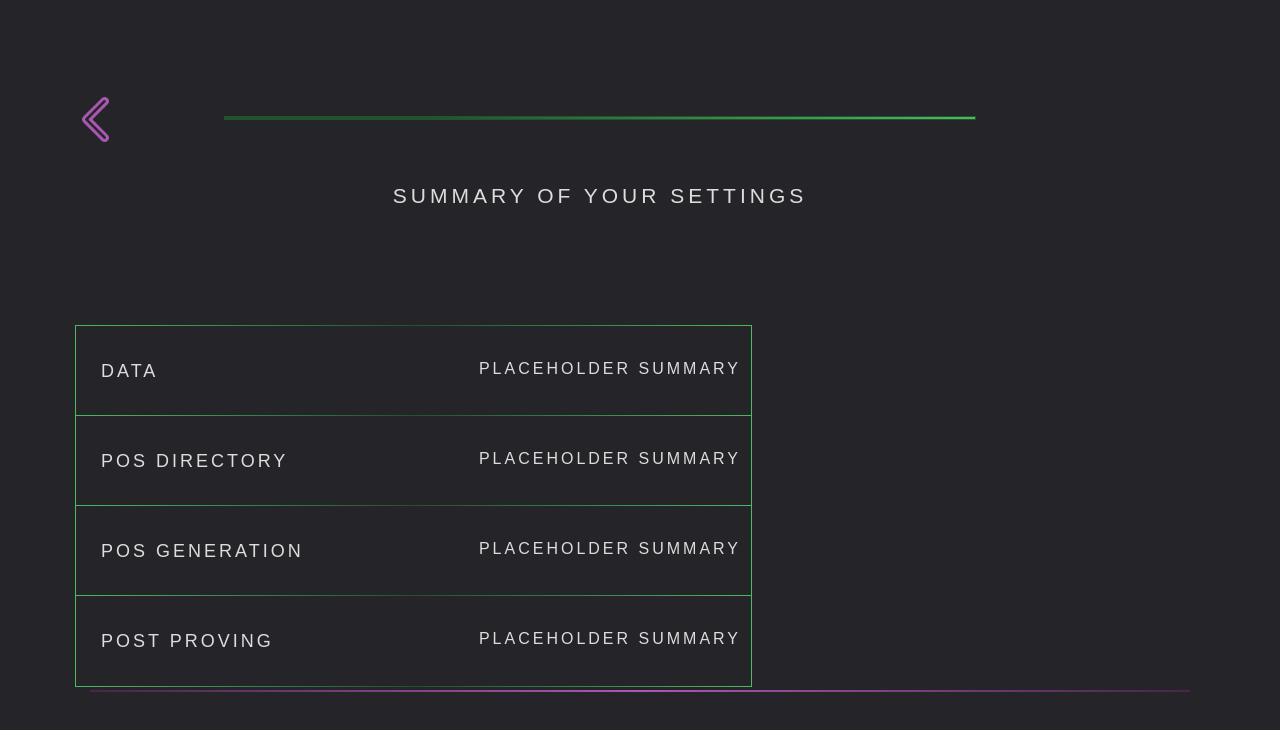
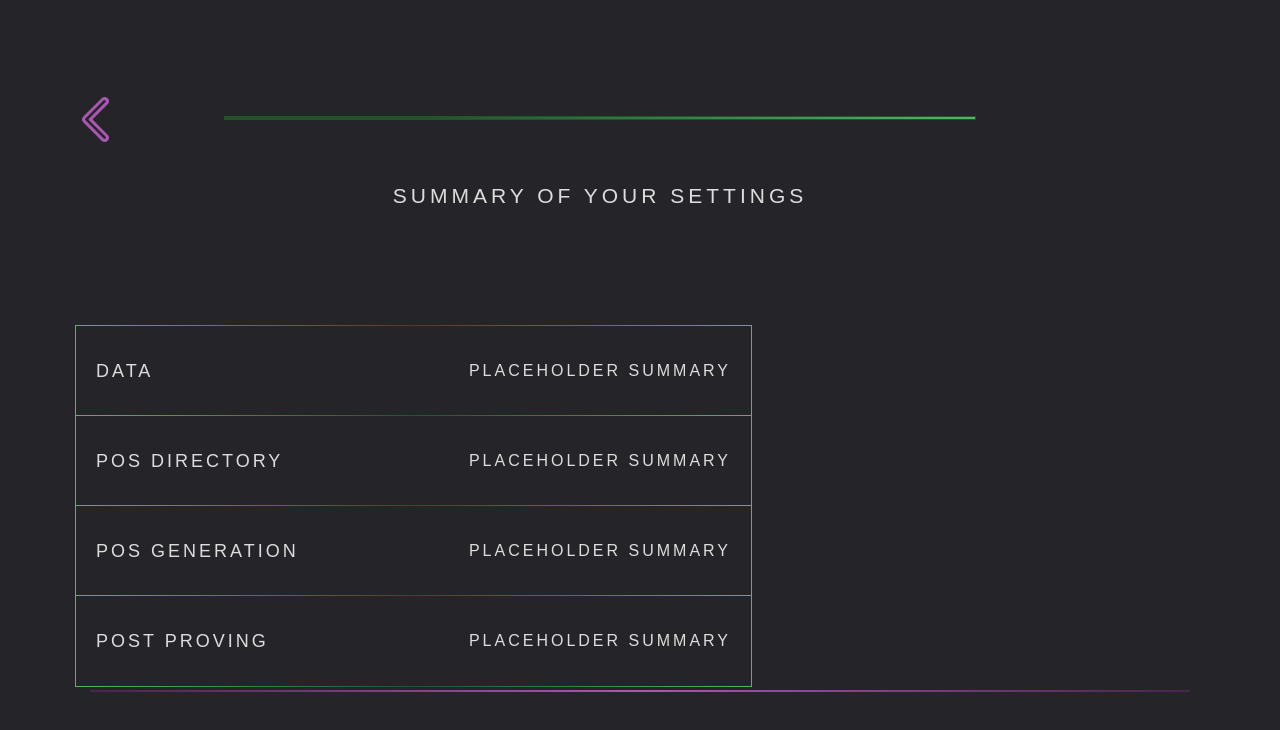
Before and after one commit to spacemeshos/sm-init-app-v2, a React (Create React App) app: page /guided/Summary in a window 1280 px wide. Shown: the top 730 px of the page. Built offline with nearby package versions, Linux system fonts and the light colour scheme.

Commit message:
alignment fixes

```diff
--- a/src/components/frames.tsx
+++ b/src/components/frames.tsx
@@ -27,6 +27,9 @@ const GreenWrapper = styled.div<{ wrapperTop?: number; wrapperLeft?: number; wra
 
   display: flex;
   justify-content: center;
+  flex-direction: row;
+  align-items: center;
+
 
   /* Gradient border - example with a direction */
   border-image:   linear-gradient(
@@ -43,8 +46,7 @@ const GreenWrapper = styled.div<{ wrapperTop?: number; wrapperLeft?: number; wra
 const FrameHeading = styled.h2`
   color: ${Colors.grayLight};
   font-family: "Source Code Pro", sans-serif;
-  margin: 35px 15px 0px;
-  left: 10px;
+  left: 20px;
   text-align: left;
   text-transform: uppercase;
   font-size: 18px;
@@ -57,10 +59,9 @@ const FrameHeading = styled.h2`
 const SubHeader = styled.h3`
   color: ${Colors.grayLight};
   font-family: "Source Code Pro ExtraLight", sans-serif;
-  top: 20%;
   position: absolute;
   text-align: right;
-  right: 10px;
+  right: 20px;
   text-transform: uppercase;
   font-size: 16px;
   font-weight: 100;
```
